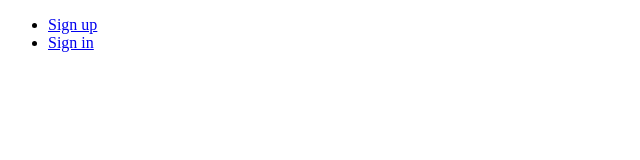
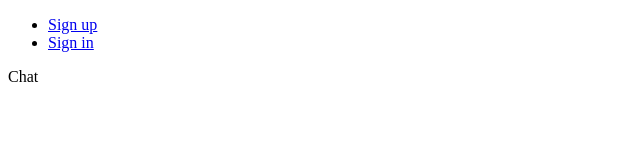
Before and after one commit to nnsncl/kwick, a React (Create React App) app in the folder app/: page /chat in a window 1280 px wide. Shown: the top 160 px of the page, without its empty margins (0-640 px from the left). Built offline with nearby package versions, Linux system fonts and the light colour scheme; the HTML template or start-up script is replaced by a standard one.

Commit message:
add chat page to nav

```diff
--- a/app/src/App.js
+++ b/app/src/App.js
@@ -3,7 +3,7 @@ import { BrowserRouter as Router, Switch, Route, Link } from "react-router-dom";
 
 import { ProvideAuth } from './hooks/use-auth';
 
-import { Signup, Signin } from './pages';
+import { Signup, Signin, Chat } from './pages';
 
 function App() {
 
@@ -27,6 +27,9 @@ function App() {
           <Route exact path="/signin">
             <Signin />
           </Route>
+          <Route exact path="/chat">
+            <Chat />
+          </Route>
         </Switch>
       </Router>
     </ProvideAuth>
--- a/app/src/pages/chat.js
+++ b/app/src/pages/chat.js
@@ -0,0 +1,6 @@
+import React from 'react';
+
+
+export default function Chat() {
+    return <p>Chat</p>
+}
--- a/app/src/pages/index.js
+++ b/app/src/pages/index.js
@@ -1,2 +1,3 @@
 export { default as Signup } from './signup';
 export { default as Signin } from './signin';
+export { default as Chat } from './chat';
```
